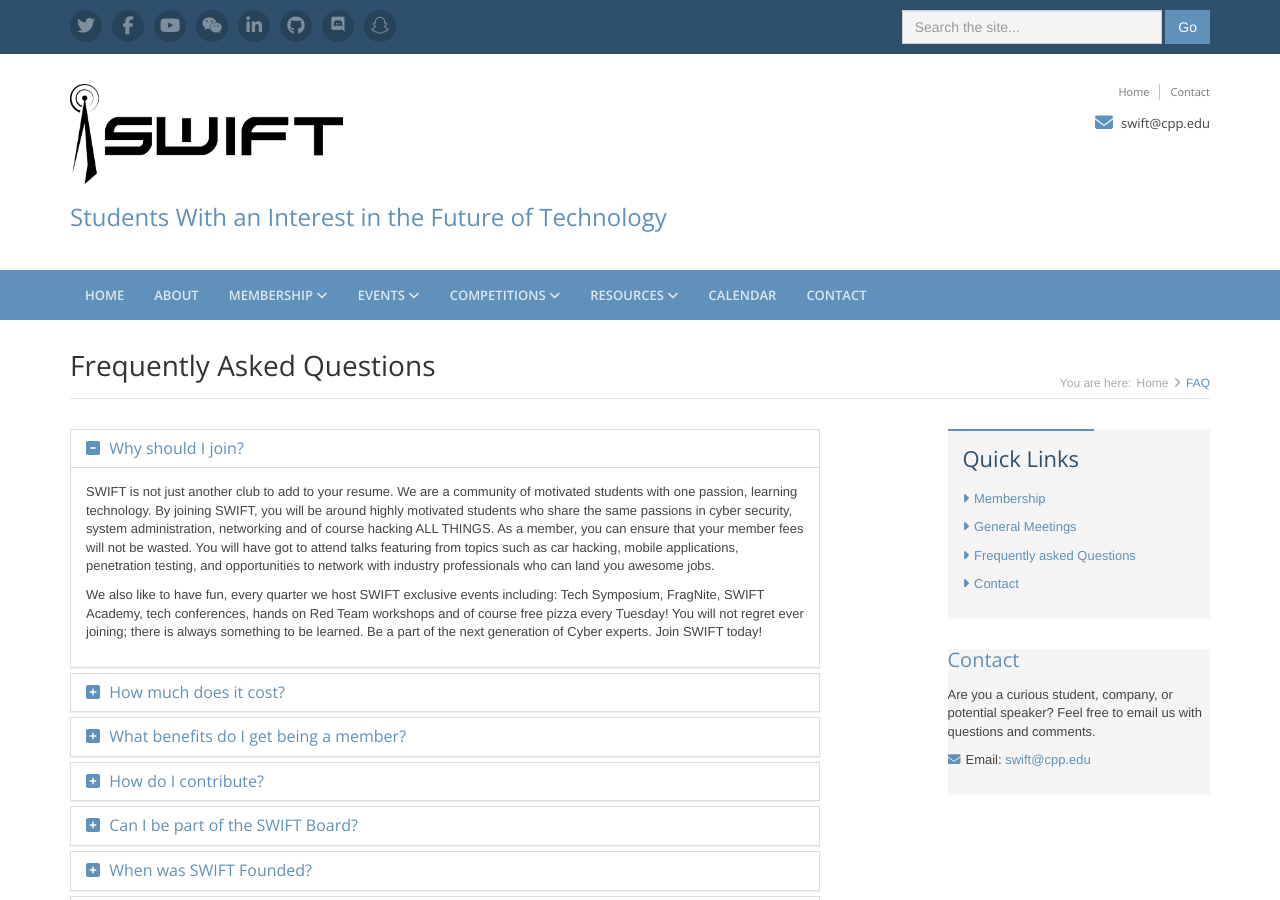
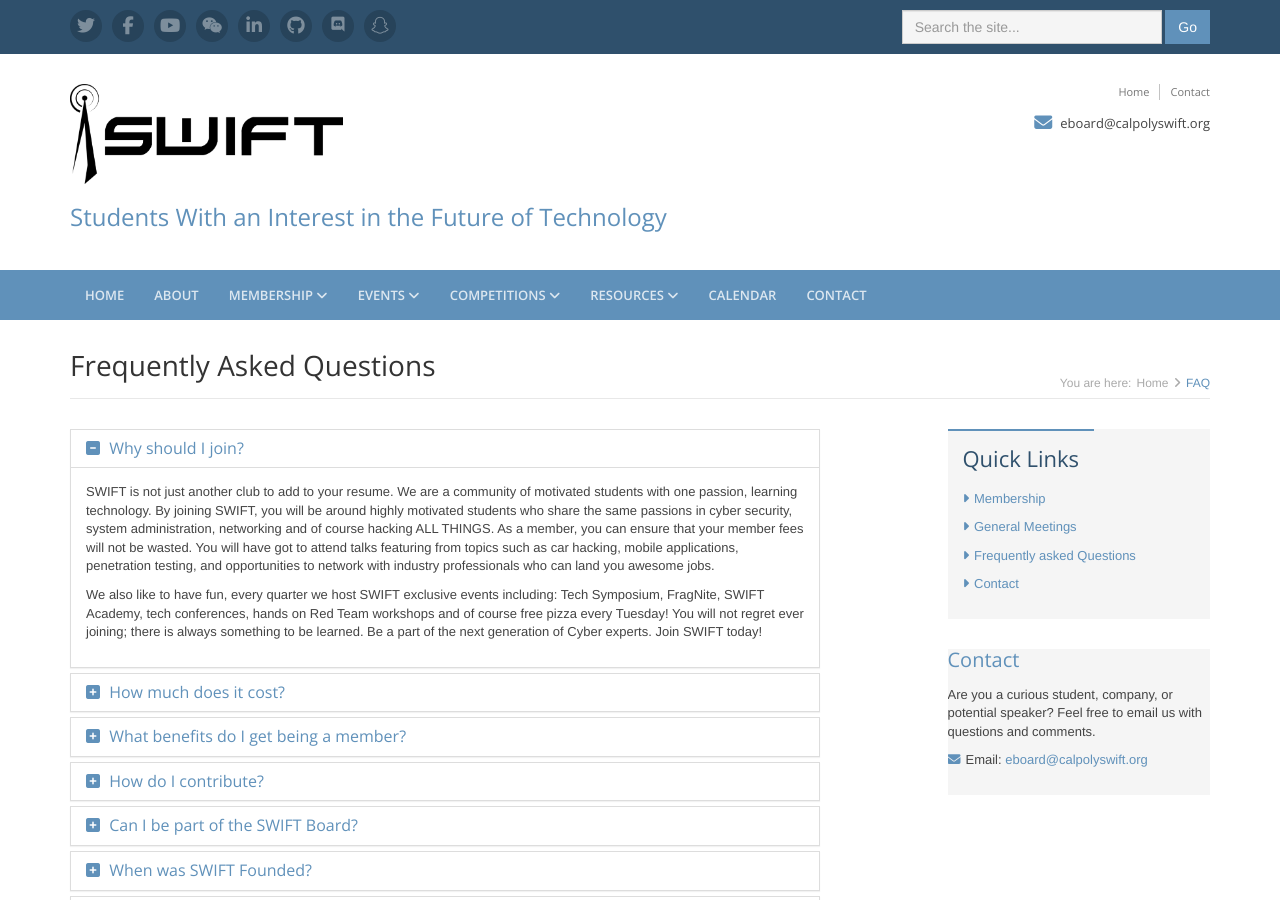
Before and after one commit to CalPolySWIFT/SWIFT-Static-Site, a Jekyll site: the page built from _pages/faq.html, in a window 1280 px wide and 900 px high. Built offline with Jekyll 4.4.1, drawn with Linux system fonts in a browser that asks for light colours; nearby versions of some CDN libraries; some web fonts are replaced; some of the changed text lies outside the part shown.

Commit message:
Update text_swift_email.html

```diff
--- a/_includes/text_swift_email.html
+++ b/_includes/text_swift_email.html
@@ -1 +1 @@
-swift@cpp.edu
+eboard@calpolyswift.org
```
